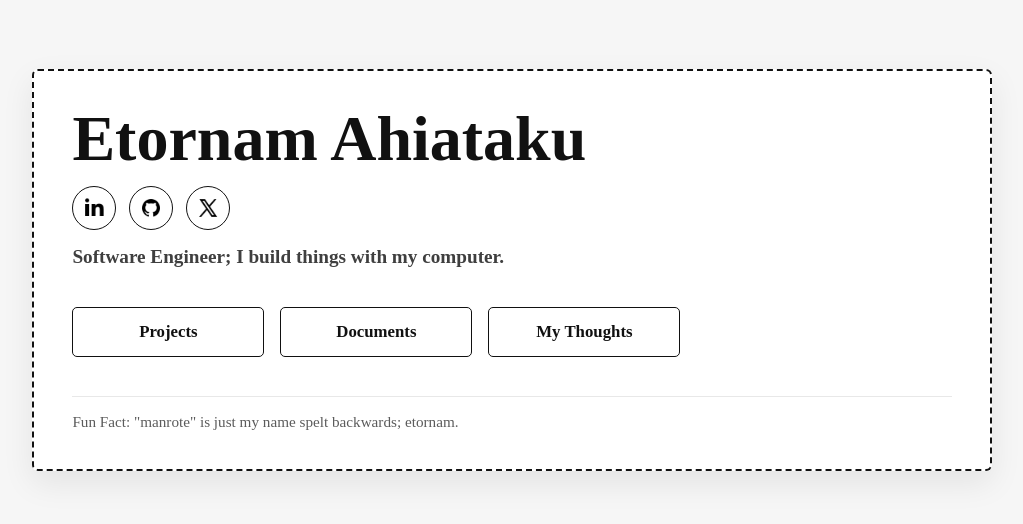
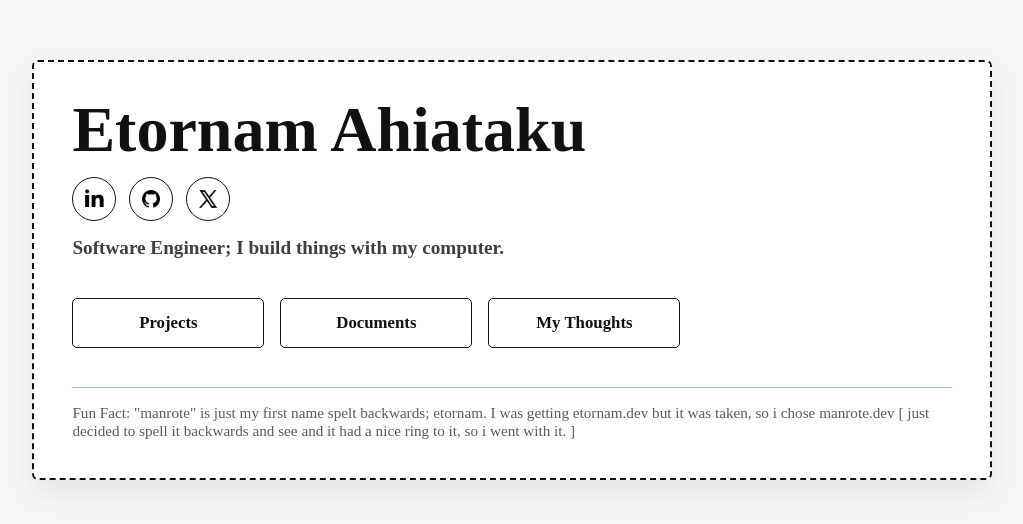
Before and after one commit to etor01/dev-tornam, a Next.js app: page / in a window 1280 px wide. Shown: the part 130-654 px from the top of the page, without its empty margins (128-1151 px from the left). Built offline with nearby package versions, Linux system fonts and the light colour scheme.

Commit message:
feat: added some changes

```diff
--- a/src/app/globals.css
+++ b/src/app/globals.css
@@ -132,7 +132,7 @@ body {
 
 .footer {
   padding-top: 1rem;
-  border-top: 1px solid #e8e8e8;
+  border-top: 1px solid #9ac0e6;
   font-size: 0.95rem;
   color: #5b5b5b;
 }
--- a/src/app/page.tsx
+++ b/src/app/page.tsx
@@ -64,8 +64,12 @@ export default function Home() {
 
       <footer className="footer">
         <p>
-          Fun Fact: &quot;manrote&quot; is just my name spelt backwards; {fname}
-          .
+          Fun Fact: &quot;manrote&quot; is just my first name spelt backwards;{" "}
+          {fname}. I was getting etornam.dev but it was taken, so i chose
+          manrote.dev
+          {
+            " [ just decided to spell it backwards and see and it had a nice ring to it, so i went with it. ]"
+          }
         </p>
       </footer>
     </main>
```
